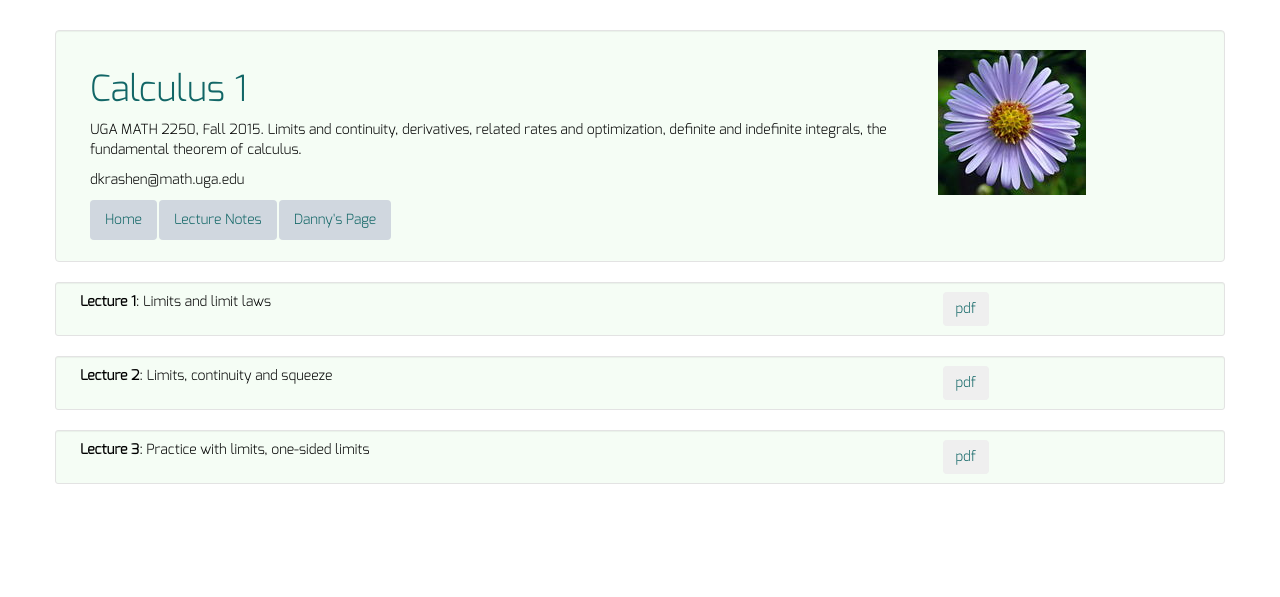
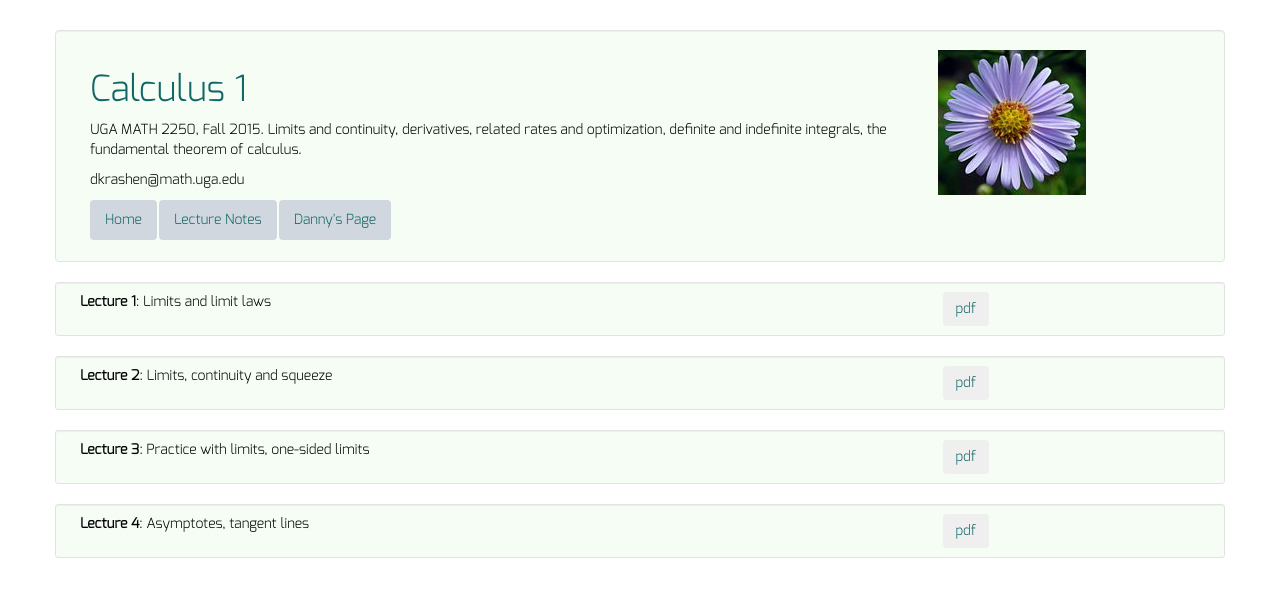
Before and after one commit to dkrashen/calc1, a Jekyll site: the page built from lectures/index.html, in a window 1280 px wide. Shown: the top 597 px of the page. Built offline with Jekyll 4.4.1, drawn with Linux system fonts in a browser that asks for light colours.

Commit message:
add lecture 4, pdf and yml

```diff
--- a/_data/lectures.yml
+++ b/_data/lectures.yml
@@ -7,3 +7,6 @@
 - title: "Lecture 3"
   filename: "lecture3.pdf"
   description: "Practice with limits, one-sided limits"
+- title: "Lecture 4"
+  filename: "lecture4`pdf"
+  description: "Asymptotes, tangent lines"
```
Also changed, not shown: 1 other file.
